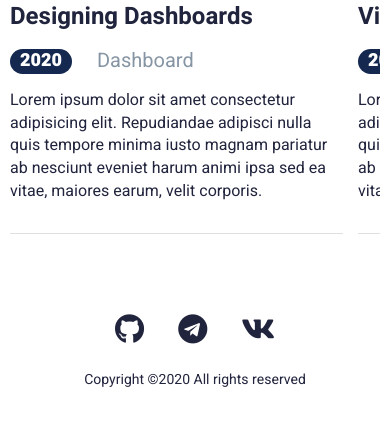
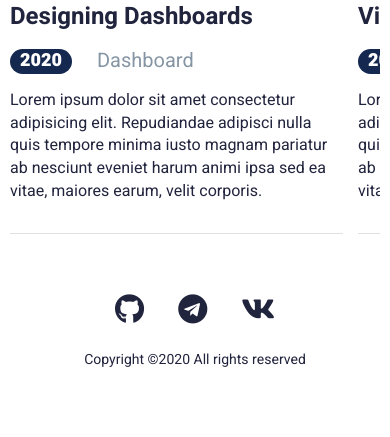
Before and after one commit to m-dzianishchyts/web-technologies, a PHP site: page / in a window 390 px wide. Shown: the part 1567-2004 px from the top of the page. After the commit the page ends 1934 px from the top, so only its background shows below. Run offline with PHP 8.4, Linux system fonts and the light colour scheme; some web fonts are replaced.

Commit message:
Make footer lower for md3

```diff
--- a/html_css_basics/css/index.css
+++ b/html_css_basics/css/index.css
@@ -323,6 +323,11 @@ body {
 	text-align: center;
 	padding: 50px 0px;
 }
+@media (max-width: 767.98px) {
+	.footer {
+		padding: 30px 0px;
+	}
+}
 .footer__social {
 	margin: 0px 0px 25px 0px;
 }
--- a/html_css_basics/scss/footer.scss
+++ b/html_css_basics/scss/footer.scss
@@ -1,6 +1,9 @@
 .footer {
     text-align: center;
     padding: 50px 0px;
+    @media (max-width: $md3+px) {
+        padding: 30px 0px;
+    }
     &__content {
     }
 
```
